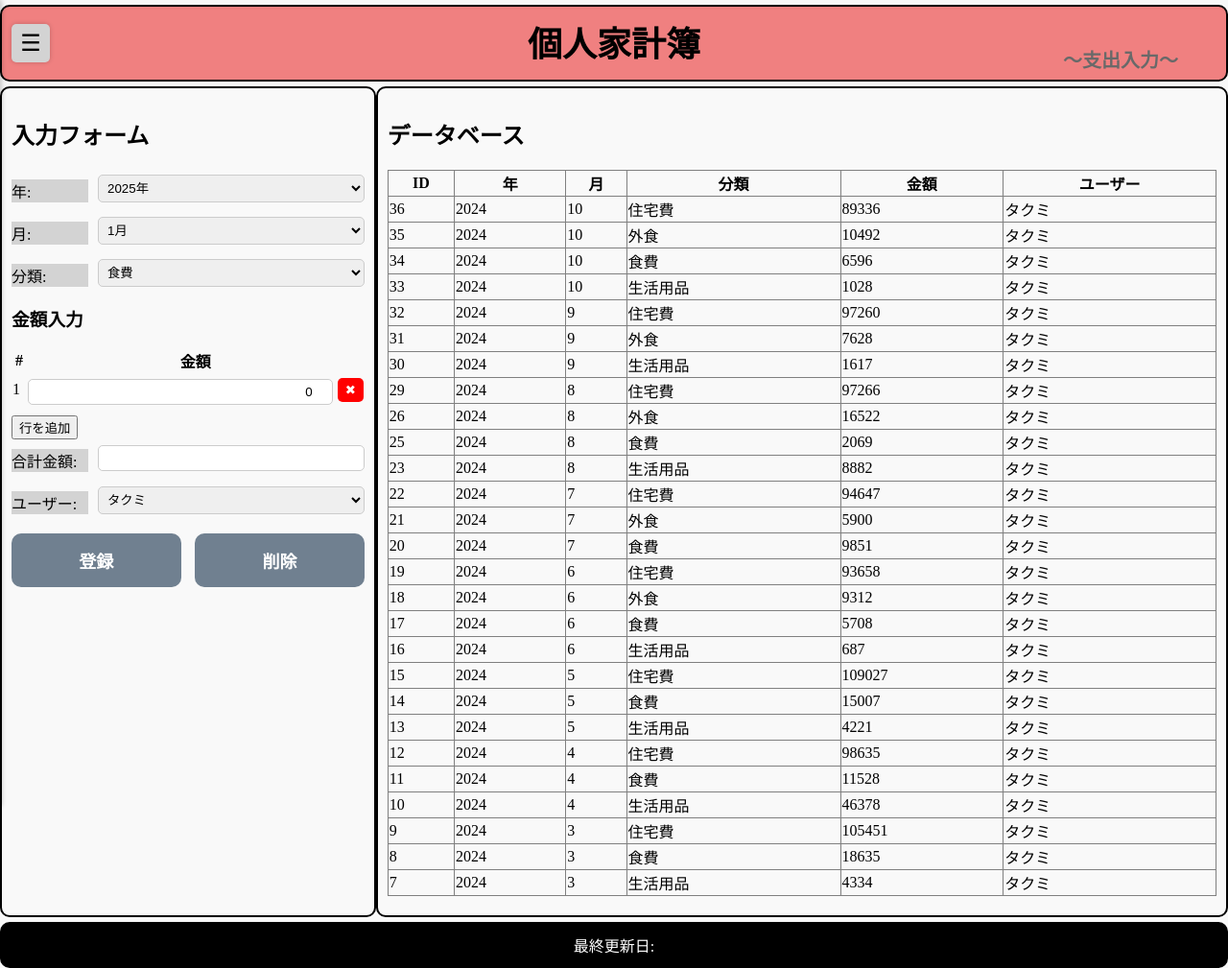
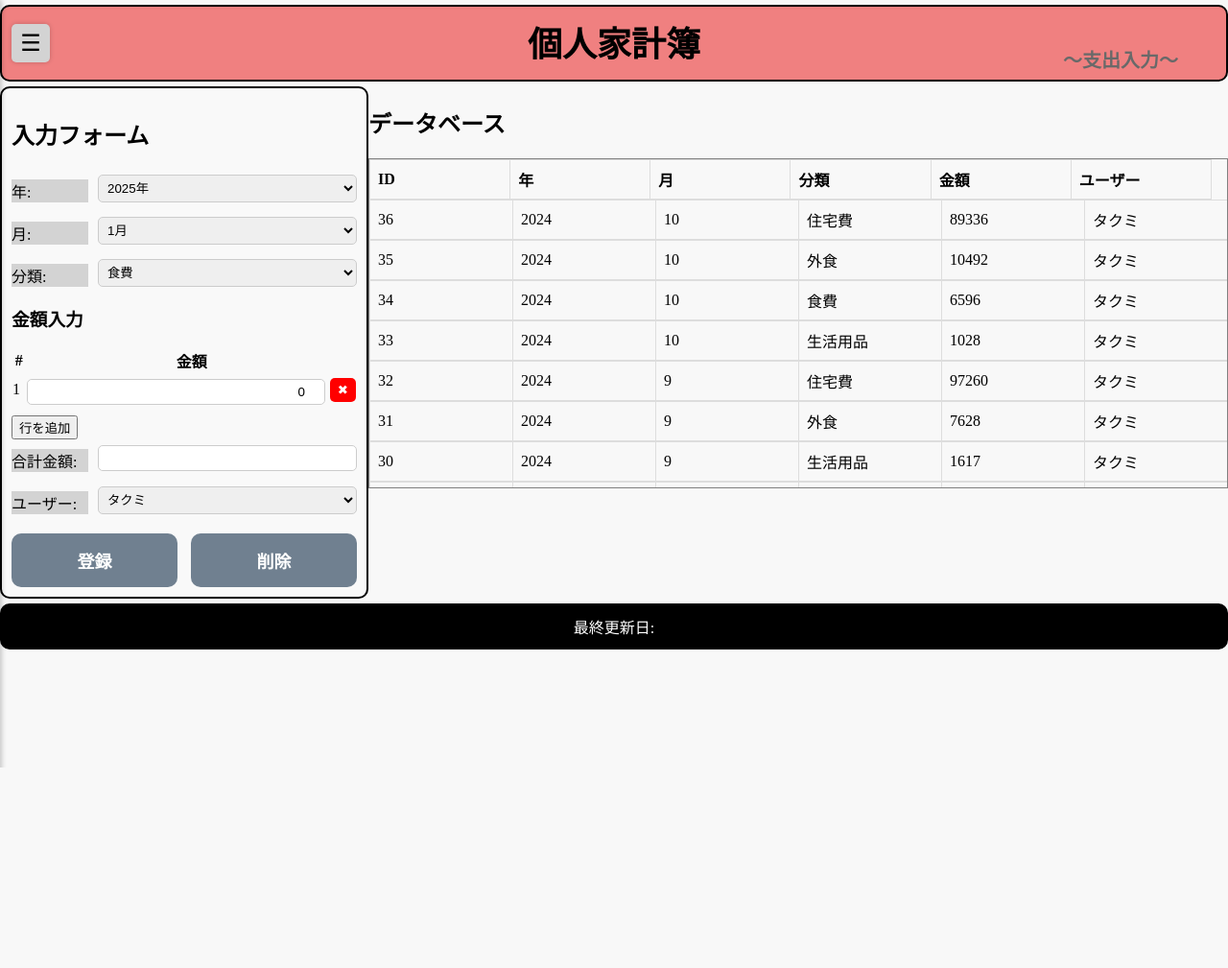
Before and after one commit to BlackBow393/HTML_Kakeibo, a Flask app: page /input in a window 1280 px wide. Shown: the whole page at 96% size. After the commit the page ends 800 px from the top, so only its background shows below. Run offline with Flask 3, Linux system fonts and the light colour scheme; data comes from the database, SQL or seed files in the repository.

Commit message:
データテーブルのスクロール機能を追加

```diff
--- a/static/style.css
+++ b/static/style.css
@@ -177,22 +177,45 @@ button[type="submit"]:hover {
     color: black;
 }
 
-.data-table {
-    display: table-cell;
-    width: 68%;
-    max-width: calc(100% - 320px); /* 🔥 `input-form` の幅を考慮して調整 */
-    background-color: #f9f9f9;
-    margin: 5px 1%;
-    border: 2px solid black;
-    border-radius: 10px;
-    box-sizing: border-box;
-    padding: 10px;
-    overflow-x: auto; /* 🔥 横スクロールを許可 */
-}
-
 .data-table p {
     font-size: 24px;
     font-weight: bold;
+}
+
+.data-table-wrapper {
+    width: 100%;
+    overflow-x: auto;  /* 横スクロールを許可 */
+}
+
+.data-table {
+    width: 100%;
+    border-collapse: collapse;
+    table-layout: fixed; /* 🔥 列幅を固定 */
+}
+
+.data-table thead {
+    display: block;
+    width: calc(100% - 17px); /* 💡 スクロールバーの分だけ縮める */
+}
+
+.data-table tbody {
+    display: block;
+    max-height: 300px; /* 💡 tbody だけスクロール */
+    overflow-y: auto;
+    width: 100%;
+}
+
+.data-table tr {
+    display: table;
+    width: 100%;
+    table-layout: fixed; /* 🔥 列幅を統一 */
+}
+
+.data-table th, .data-table td {
+    padding: 8px;
+    border: 1px solid #ddd;
+    text-align: left;
+    white-space: nowrap;
 }
 
 #menu-toggle {
```
